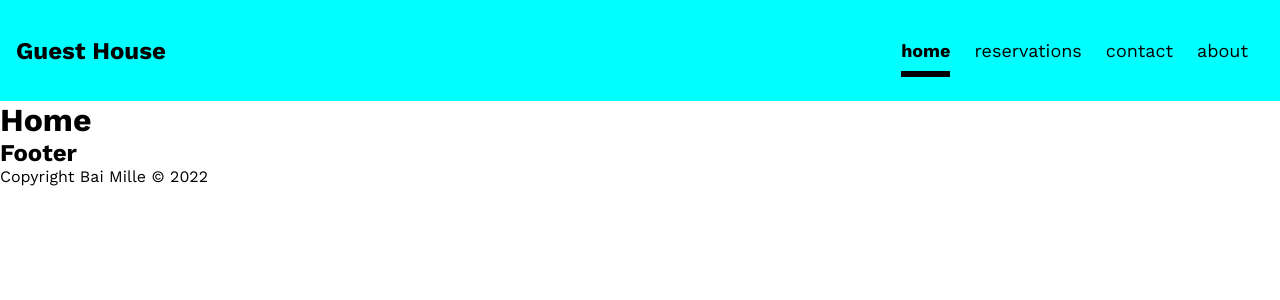
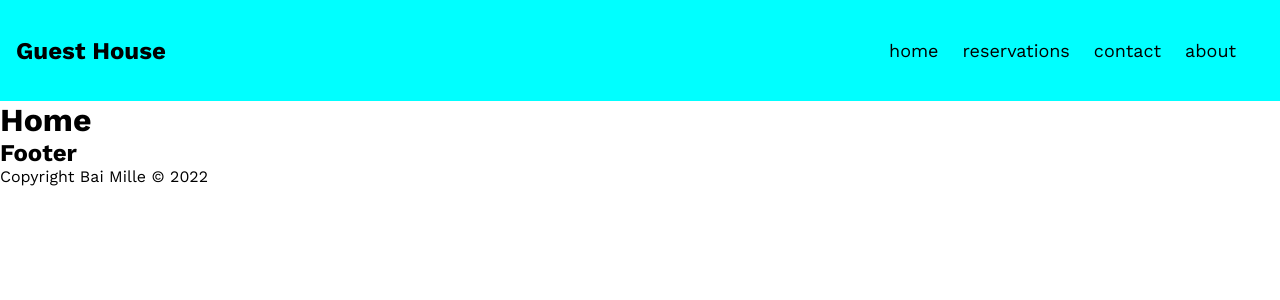
Before and after one commit to RodManP/BaiMille, a Next.js app: page / in a window 1280 px wide. Shown: the top 300 px of the page. Built offline with nearby package versions, Linux system fonts and the light colour scheme.

Commit message:
endo of navbar ver1

```diff
--- a/components/layout/NavItem.js
+++ b/components/layout/NavItem.js
@@ -1,5 +1,6 @@
 import Link from "next/link";
-const NavItem = ({ text, href, active }) => {
+const NavItem = ({ text, href, active}) => {
+
   return (
     <Link href={href}>
       <a className={`nav__link ${active ? "active" : ""}`}>{text}</a>
--- a/components/layout/Navbar.js
+++ b/components/layout/Navbar.js
@@ -4,8 +4,6 @@ import NavItem from "./NavItem";
 import Image from "next/image";
 // import styles from "../../styles/navbar.module.css";
 import { GiHamburgerMenu } from "react-icons/gi";
-import { GrClose } from "react-icons/gr";
-import { MdClose } from "react-icons/md";
 
 const MENU_LIST = [
   { text: "home", href: "/" },
@@ -16,14 +14,13 @@ const MENU_LIST = [
 
 const Navbar = () => {
   const [navActive, setNavActive] = useState(false);
-  const [activeIdx, setActiveIdx] = useState(0);
-
+  const [activeIdx, setActiveIdx] = useState(-1);
 
   return (
     <header>
       <nav className={`nav`}>
         <Link href={"/"}>
-          <a onClick={() =>setActiveIdx(0)}>
+          <a onClick={() => setActiveIdx(0)}>
             <h1 className="logo">Guest House</h1>
           </a>
         </Link>
@@ -33,21 +30,24 @@ const Navbar = () => {
           <div></div>
         </div>
 
-        <div className={`${navActive ? 'active' : ''} nav__menu-list`}>
+        <div className={`${navActive ? "active" : ""} nav__menu-list`}>
           {MENU_LIST.map((menu, idx) => {
             return (
-            <div onClick={() => {
-                setActiveIdx(idx);
-                setNavActive(false);
-              }}
-              key={menu.text} >
-
-              <NavItem active={activeIdx === idx} {...menu} />
-            </div>
-          )})}
+              <div
+                onClick={() => {
+                  // setActiveIdx(idx);
+                  setNavActive(false);
+                }}
+                key={menu.text}
+              >
+                <NavItem active={activeIdx === idx} {...menu} />
+              </div>
+            );
+          })}
         </div>
       </nav>
     </header>
-)}
+  );
+};
 
 export default Navbar;
--- a/styles/globals.css
+++ b/styles/globals.css
@@ -48,7 +48,7 @@ nav {
   top: 100px;
   width: 375px;
   row-gap: 24px;
-  padding: 24px 16px;
+  padding: 24px 200px;
   right: -375px;
   min-height: calc(100vh - 60px);
   /* background-color: #eee; */
@@ -69,7 +69,8 @@ nav {
 }
 
 .nav__link:hover {
-  font-weight: bold;
+  /* font-weight: bold; */
+  opacity: .6;
 }
 
 @media screen and (min-width: 768px) {
@@ -79,10 +80,11 @@ nav {
   .nav__menu-list{
     position: unset;
     min-height: fit-content;
-    width: fit-content;
+    /* width: fit-content; */
     flex-direction: row;
     column-gap: 24px;
-    align-items: center;
+   justify-items: space-between;
+    margin-right: 175px;
   }
   .nav__link::before {
     content: '';
@@ -95,8 +97,8 @@ nav {
     background-color: black;
   }
 
-  .nav__link:hover::before ,
+  /* .nav__link:hover::before ,
   .nav__link.active::before {
     width: 100%;
-  }
+  } */
 }
```
